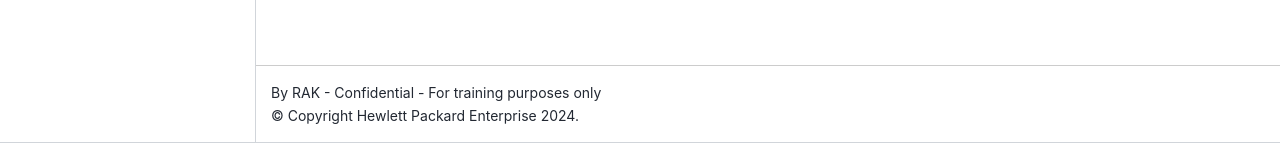
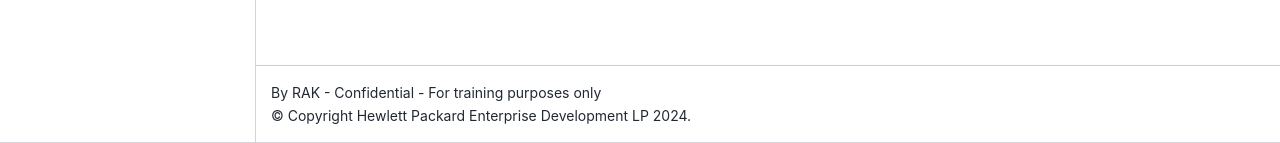
Before and after one commit to xod442/aruba-te-labguide-te4202, a Jupyter Book: the page built from docs/_sidebar.md, in a window 1280 px wide. Shown: the part 757-900 px from the top of the page. Built offline with Jupyter Book 1.0.4 settings and Sphinx 7.4.7 and the Sphinx Book theme 1.1.4, drawn with Linux system fonts in a browser that asks for light colours.

Commit message:
see file for any changes

```diff
--- a/docs/_config.yml
+++ b/docs/_config.yml
@@ -1,6 +1,6 @@
 title : CX 10K Spine-Leaf Workshop
 author: 'RAK - Confidential - For training purposes only'
-copyright: 'Hewlett Packard Enterprise 2024'
+copyright: 'Hewlett Packard Enterprise Development LP 2024'
 logo: 'images/hpe-logo.png'
 
 description: >-
```
Also changed, not shown: 10 other files.
